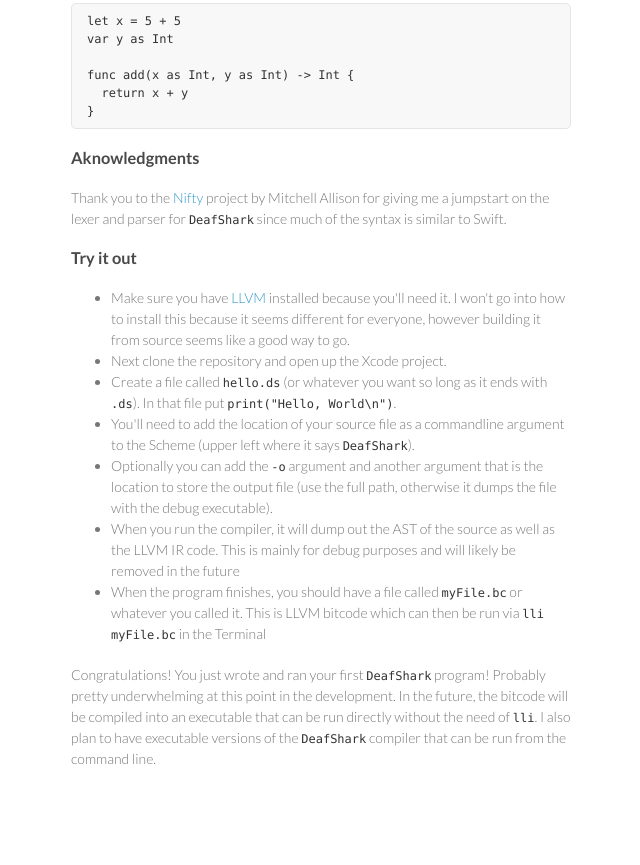
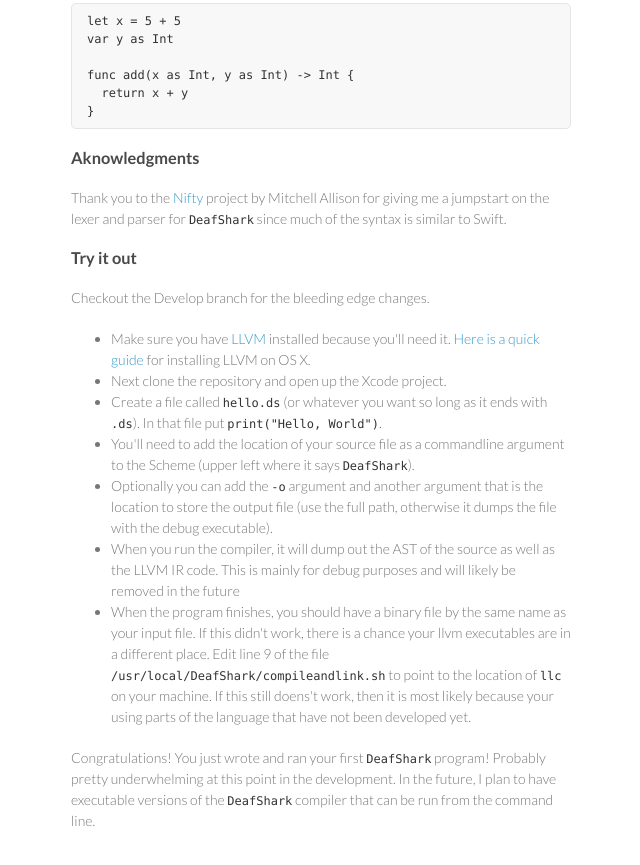
Before and after one commit to SlayterDev/DeafShark, a plain HTML site: page index.html in a window 1280 px wide. Shown: the part 793-1658 px from the top of the page, without its empty margins (499-1139 px from the left). Before the commit the page ends 1632 px from the top, so only its background shows below. Drawn offline with Linux system fonts and the light colour scheme.

```diff
--- a/index.html
+++ b/index.html
@@ -82,17 +82,19 @@ the lexer and parser for <code>DeafShark</code> since much of the syntax is simi
 <h3>
 <a id="try-it-out" class="anchor" href="#try-it-out" aria-hidden="true"><span class="octicon octicon-link"></span></a>Try it out</h3>
 
+<p>Checkout the Develop branch for the bleeding edge changes.</p>
+
 <ul>
-<li>Make sure you have <a href="llvm.org">LLVM</a> installed because you'll need it. I won't go into how to install this because it seems different for everyone, however building it from source seems like a good way to go.</li>
+<li>Make sure you have <a href="llvm.org">LLVM</a> installed because you'll need it. <a href="https://github.com/SlayterDev/DeafShark/wiki/Install-LLVM">Here is a quick guide</a> for installing LLVM on OS X.</li>
 <li>Next clone the repository and open up the Xcode project. </li>
-<li>Create a file called <code>hello.ds</code> (or whatever you want so long as it ends with <code>.ds</code>). In that file put <code>print("Hello, World\n")</code>.</li>
+<li>Create a file called <code>hello.ds</code> (or whatever you want so long as it ends with <code>.ds</code>). In that file put <code>print("Hello, World")</code>.</li>
 <li>You'll need to add the location of your source file as a commandline argument to the Scheme (upper left where it says <code>DeafShark</code>). </li>
 <li>Optionally you can add the <code>-o</code> argument and another argument that is the location to store the output file (use the full path, otherwise it dumps the file with the debug executable).</li>
 <li>When you run the compiler, it will dump out the AST of the source as well as the LLVM IR code. This is mainly for debug purposes and will likely be removed in the future</li>
-<li>When the program finishes, you should have a file called <code>myFile.bc</code> or whatever you called it. This is LLVM bitcode which can then be run via <code>lli myFile.bc</code> in the Terminal</li>
+<li>When the program finishes, you should have a binary file by the same name as your input file. If this didn't work, there is a chance your llvm executables are in a different place. Edit line 9 of the file <code>/usr/local/DeafShark/compileandlink.sh</code> to point to the location of <code>llc</code> on your machine. If this still doens't work, then it is most likely because your using parts of the language that have not been developed yet.</li>
 </ul>
 
-<p>Congratulations! You just wrote and ran your first <code>DeafShark</code> program! Probably pretty underwhelming at this point in the development. In the future, the bitcode will be compiled into an executable that can be run directly without the need of <code>lli</code>. I also plan to have executable versions of the <code>DeafShark</code> compiler that can be run from the command line.</p>
+<p>Congratulations! You just wrote and ran your first <code>DeafShark</code> program! Probably pretty underwhelming at this point in the development. In the future, I plan to have executable versions of the <code>DeafShark</code> compiler that can be run from the command line.</p>
       </section>
       <footer>
         <p>This project is maintained by <a href="https://github.com/SlayterDev">SlayterDev</a></p>
```
Also changed, not shown: params.json (+1 -1 lines).
